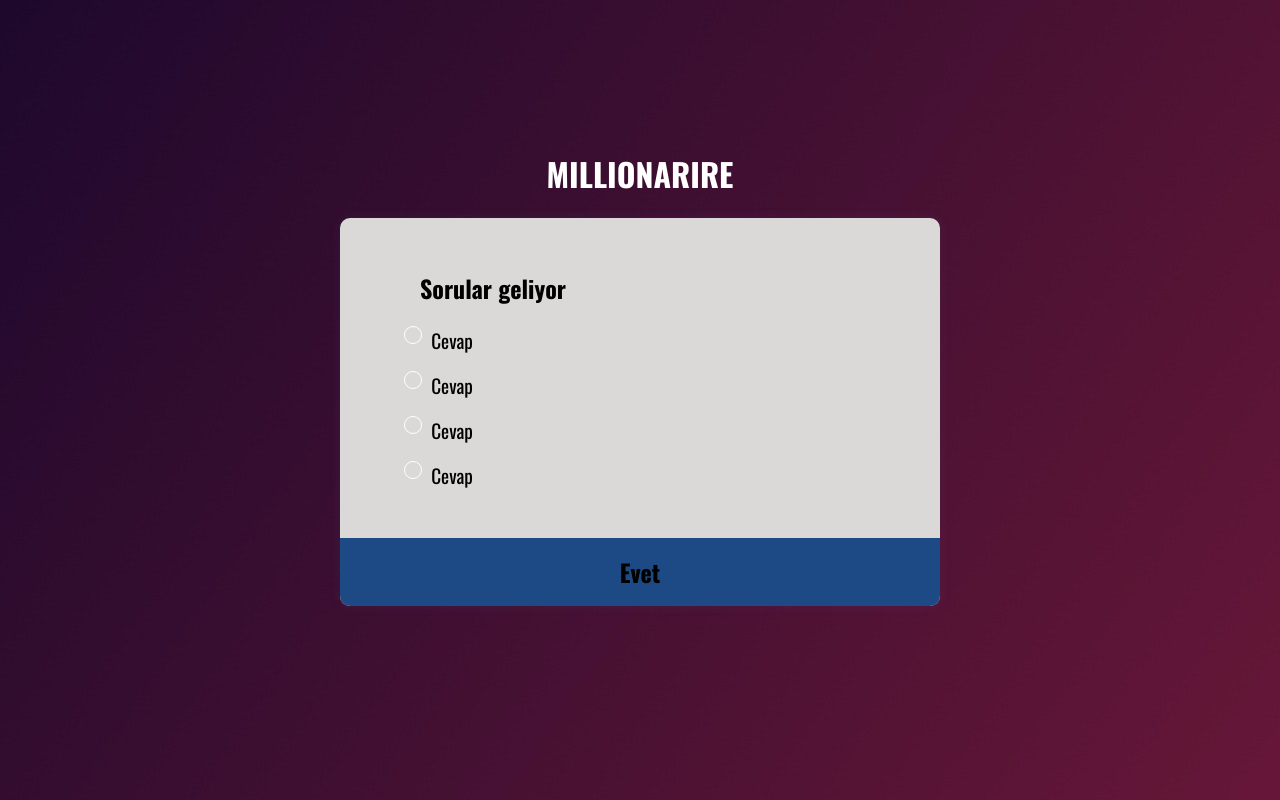
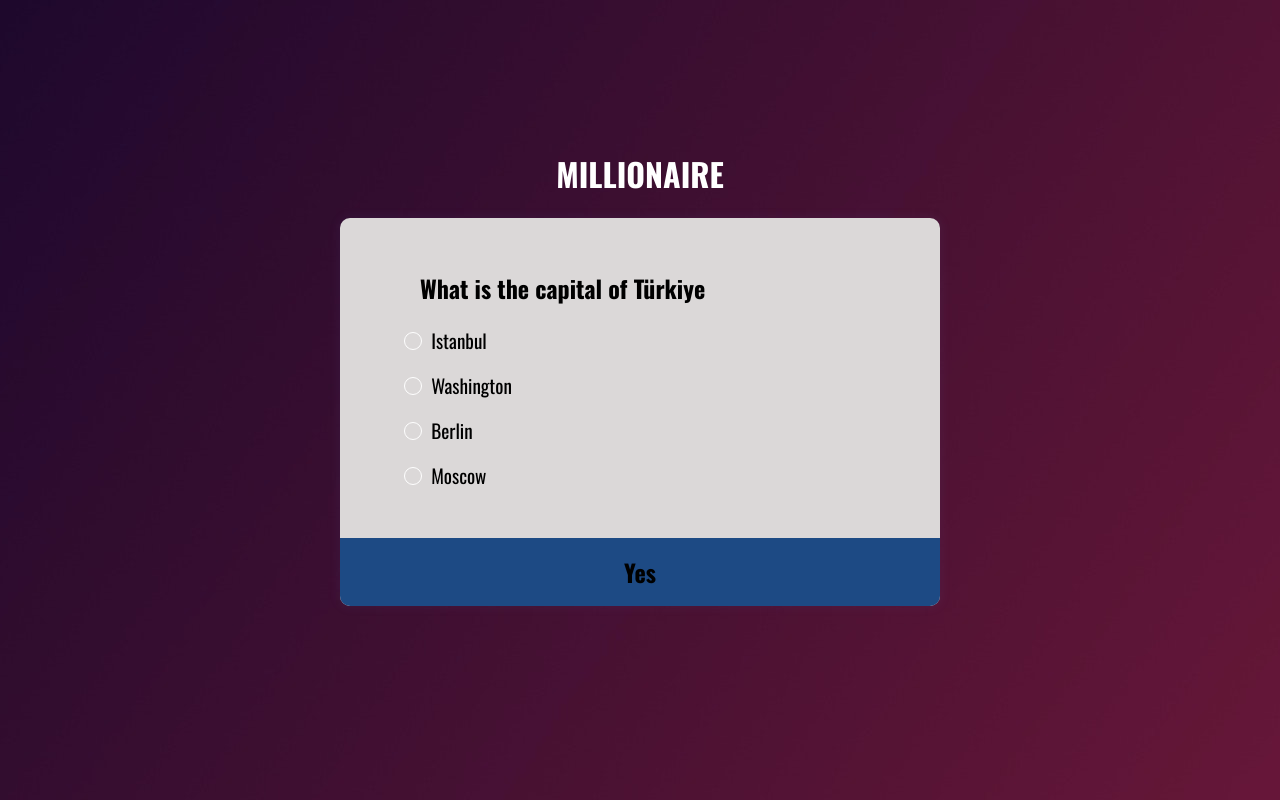
Before and after one commit to xMt10/QuizApp, a plain HTML site: page index.html in a window 1280 px wide. Drawn offline with nearby package versions, Linux system fonts and the light colour scheme.

Commit message:
project done

```diff
--- a/index.html
+++ b/index.html
@@ -8,7 +8,7 @@
     <link rel="stylesheet" href="style.css" />
   </head>
   <body>
-    <h1>MILLIONARIRE</h1>
+    <h1>MILLIONAIRE</h1>
     <div class="quiz-container" id="quiz">
       <div class="quiz-header">
         <h2 id="question">Sorular geliyor</h2>
@@ -31,7 +31,7 @@
           </li>
         </ul>
       </div>
-      <button class="submit" id="submit">Evet</button>
+      <button class="submit" id="submit">Yes</button>
     </div>
 
     <script src="main.js"></script>
--- a/main.js
+++ b/main.js
@@ -0,0 +1,94 @@
+const quizData = [
+  {
+    question: "What is the capital of Türkiye",
+    a: "Istanbul",
+    b: "Washington",
+    c: "Berlin",
+    d: "Moscow",
+    correct: "a",
+  },
+  {
+    question: "What is the capital of the USA",
+    a: "Istanbul",
+    b: "Washington",
+    c: "Berlin",
+    d: "Moscow",
+    correct: "b",
+  },
+  {
+    question: "What is the capital of Germany",
+    a: "Istanbul",
+    b: "Washington",
+    c: "Berlin",
+    d: "Moscow",
+    correct: "c",
+  },
+  {
+    question: "What is the capital of Russia",
+    a: "Istanbul",
+    b: "Washington",
+    c: "Berlin",
+    d: "Moscow",
+    correct: "d",
+  },
+];
+
+const quiz = document.getElementById("quiz");
+const answerEls = document.querySelectorAll(".answer");
+const questionEl = document.getElementById("question");
+const a_text = document.getElementById("a_text");
+const b_text = document.getElementById("b_text");
+const c_text = document.getElementById("c_text");
+const d_text = document.getElementById("d_text");
+const submitBtn = document.getElementById("submit");
+
+let currentQuiz = 0;
+let score = 0;
+
+loadQuiz();
+
+function loadQuiz() {
+  const currentQuizData = quizData[currentQuiz];
+
+  notSelected();
+
+  questionEl.innerText = currentQuizData.question;
+  a_text.innerText = currentQuizData.a;
+  b_text.innerText = currentQuizData.b;
+  c_text.innerText = currentQuizData.c;
+  d_text.innerText = currentQuizData.d;
+}
+
+function notSelected() {
+  answerEls.forEach((answerEl) => (answerEl.checked = false));
+}
+
+function getSelected() {
+  let answer;
+  answerEls.forEach((answerEl) => {
+    if (answerEl.checked) {
+      answer = answerEl.id;
+    }
+  });
+  return answer;
+}
+
+submitBtn.addEventListener("click", () => {
+  const answer = getSelected();
+
+  if (answer) {
+    if (answer === quizData[currentQuiz].correct) {
+      score++;
+    }
+    currentQuiz++;
+    if (currentQuiz < quizData.length) {
+      loadQuiz();
+    } else {
+      quiz.innerHTML = `
+      <h2> Test completed , You got ${score * 25} points 🥳 </h2>
+      <button class="submit" onclick = "location.reload()">Try Again 🔙 </button>
+      `;
+    }
+  }
+  //console.log(answer);
+});
--- a/style.css
+++ b/style.css
@@ -62,7 +62,7 @@ ul li label {
   outline: none;
 }
 #submit:focus:after {
-  content: ", Son Kararım 👍";
+  content: ", Final Decision 👍";
 }
 
 [type="radio"]:checked,
@@ -82,7 +82,7 @@ ul li label {
   content: "";
   position: absolute;
   left: 0;
-  top: 0;
+  top: 6px;
   border: 1px solid white;
   height: 1rem;
   width: 1rem;
@@ -93,9 +93,9 @@ ul li label {
 [type="radio"]:not(:checked) + label:after {
   content: "";
   position: absolute;
-  top: 3px;
+  top: 9.3px;
   left: 3.3px;
-  width: 0.7rem;
+  width: 0.72rem;
   height: 0.7rem;
   background-color: #be00e9;
   border-radius: 100%;
```
